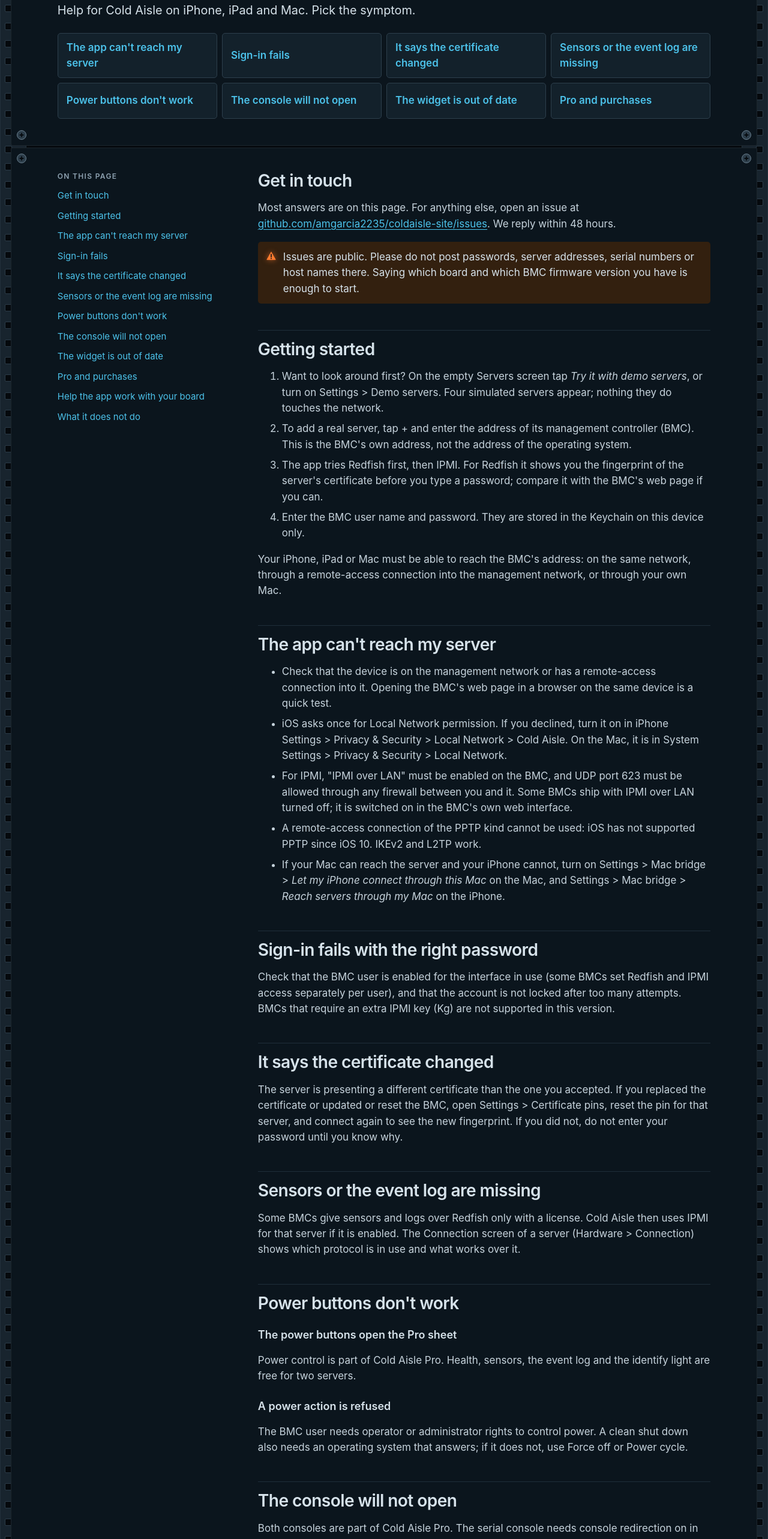
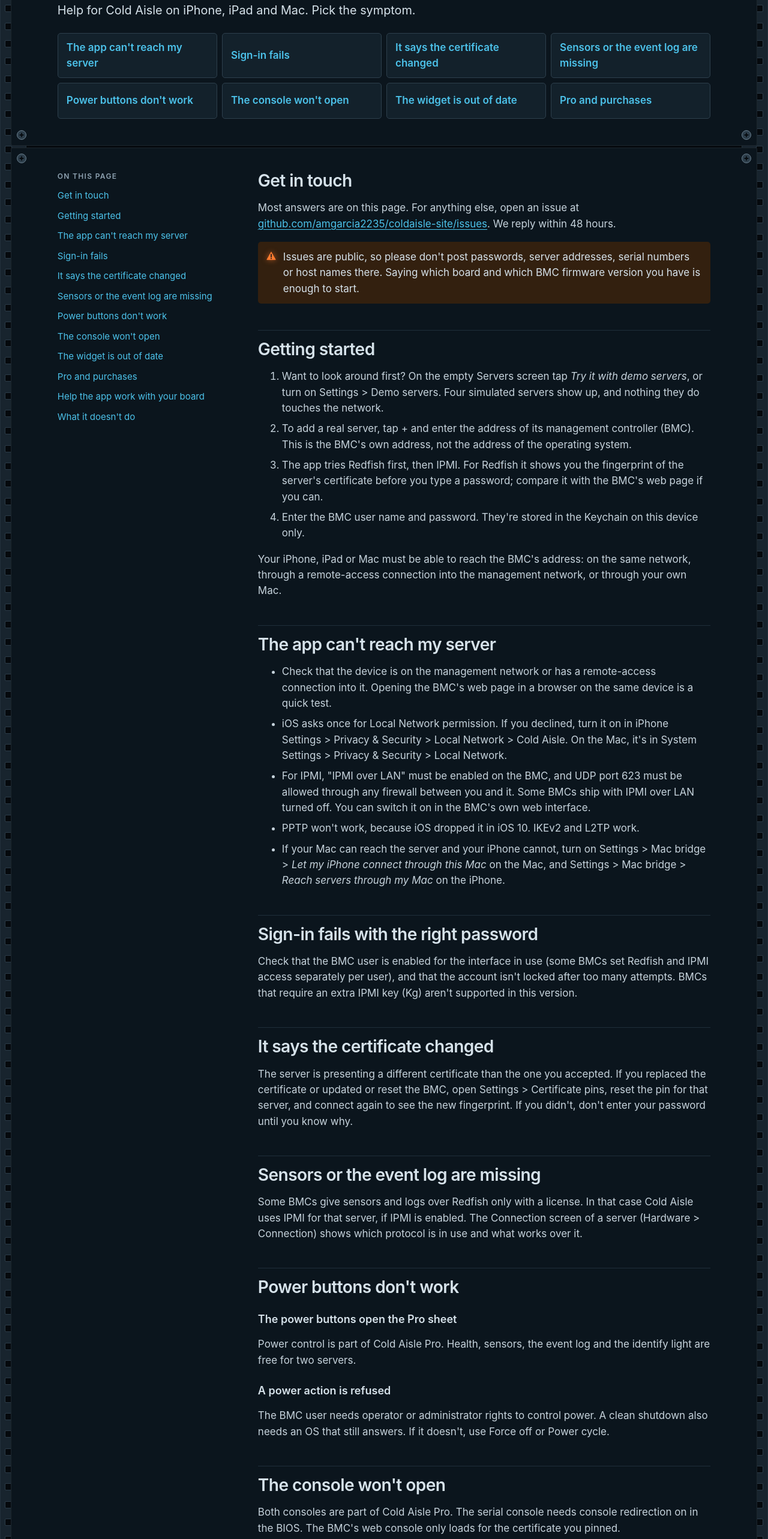
Before and after one commit to amgarcia2235/coldaisle-site, a plain HTML site: page support.html in a window 1280 px wide. Shown: the part 235-2800 px from the top of the page at 60% size. Drawn offline with Linux system fonts and the light colour scheme.

Commit message:
Rewrite home and support copy in a plainer voice
Co-Authored-By: Claude Opus 5.5 <noreply@anthropic.com>

```diff
--- a/support.html
+++ b/support.html
@@ -50,25 +50,25 @@
 <p class="eng">Support</p>
 <h1 class="page" id="content" tabindex="-1">What's going wrong?</h1>
 <p class="lead">Help for Cold Aisle on iPhone, iPad and Mac. Pick the symptom.</p>
-<ul class="symptoms"><li><a href="#cant-reach">The app can't reach my server</a></li><li><a href="#sign-in">Sign-in fails</a></li><li><a href="#certificate">It says the certificate changed</a></li><li><a href="#missing">Sensors or the event log are missing</a></li><li><a href="#power-actions">Power buttons don't work</a></li><li><a href="#consoles">The console will not open</a></li><li><a href="#widget">The widget is out of date</a></li><li><a href="#purchases">Pro and purchases</a></li></ul>
+<ul class="symptoms"><li><a href="#cant-reach">The app can't reach my server</a></li><li><a href="#sign-in">Sign-in fails</a></li><li><a href="#certificate">It says the certificate changed</a></li><li><a href="#missing">Sensors or the event log are missing</a></li><li><a href="#power-actions">Power buttons don't work</a></li><li><a href="#consoles">The console won't open</a></li><li><a href="#widget">The widget is out of date</a></li><li><a href="#purchases">Pro and purchases</a></li></ul>
 </div>
 </section>
 <section class="unit">
 <div class="doc">
-<nav class="side" aria-label="On this page"><h2 class="eng">On this page</h2><ul><li><a href="#contact">Get in touch</a></li><li><a href="#start">Getting started</a></li><li><a href="#cant-reach">The app can't reach my server</a></li><li><a href="#sign-in">Sign-in fails</a></li><li><a href="#certificate">It says the certificate changed</a></li><li><a href="#missing">Sensors or the event log are missing</a></li><li><a href="#power-actions">Power buttons don't work</a></li><li><a href="#consoles">The console will not open</a></li><li><a href="#widget">The widget is out of date</a></li><li><a href="#purchases">Pro and purchases</a></li><li><a href="#compat">Help the app work with your board</a></li><li><a href="#limits">What it does not do</a></li></ul></nav>
+<nav class="side" aria-label="On this page"><h2 class="eng">On this page</h2><ul><li><a href="#contact">Get in touch</a></li><li><a href="#start">Getting started</a></li><li><a href="#cant-reach">The app can't reach my server</a></li><li><a href="#sign-in">Sign-in fails</a></li><li><a href="#certificate">It says the certificate changed</a></li><li><a href="#missing">Sensors or the event log are missing</a></li><li><a href="#power-actions">Power buttons don't work</a></li><li><a href="#consoles">The console won't open</a></li><li><a href="#widget">The widget is out of date</a></li><li><a href="#purchases">Pro and purchases</a></li><li><a href="#compat">Help the app work with your board</a></li><li><a href="#limits">What it doesn't do</a></li></ul></nav>
 <div class="prose">
 <section id="contact">
 <h2>Get in touch</h2>
 <p>Most answers are on this page. For anything else, open an issue at <a href="https://github.com/amgarcia2235/coldaisle-site/issues">github.com/amgarcia2235/coldaisle-site/issues</a>. We reply within 48 hours.</p>
-<div class="warn"><svg class="lamp s l-warn glow" aria-hidden="true"><use href="#l-warn"/></svg><p>Issues are public. Please do not post passwords, server addresses, serial numbers or host names there. Saying which board and which BMC firmware version you have is enough to start.</p></div>
+<div class="warn"><svg class="lamp s l-warn glow" aria-hidden="true"><use href="#l-warn"/></svg><p>Issues are public, so please don't post passwords, server addresses, serial numbers or host names there. Saying which board and which BMC firmware version you have is enough to start.</p></div>
 </section>
 <section id="start">
 <h2>Getting started</h2>
 <ol>
-<li>Want to look around first? On the empty Servers screen tap <em>Try it with demo servers</em>, or turn on Settings &gt; Demo servers. Four simulated servers appear; nothing they do touches the network.</li>
+<li>Want to look around first? On the empty Servers screen tap <em>Try it with demo servers</em>, or turn on Settings &gt; Demo servers. Four simulated servers show up, and nothing they do touches the network.</li>
 <li>To add a real server, tap + and enter the address of its management controller (BMC). This is the BMC's own address, not the address of the operating system.</li>
 <li>The app tries Redfish first, then IPMI. For Redfish it shows you the fingerprint of the server's certificate before you type a password; compare it with the BMC's web page if you can.</li>
-<li>Enter the BMC user name and password. They are stored in the Keychain on this device only.</li>
+<li>Enter the BMC user name and password. They're stored in the Keychain on this device only.</li>
 </ol>
 <p>Your iPhone, iPad or Mac must be able to reach the BMC's address: on the same network, through a remote-access connection into the management network, or through your own Mac.</p>
 </section>
@@ -76,33 +76,33 @@
 <h2>The app can't reach my server</h2>
 <ul>
 <li>Check that the device is on the management network or has a remote-access connection into it. Opening the BMC's web page in a browser on the same device is a quick test.</li>
-<li>iOS asks once for Local Network permission. If you declined, turn it on in iPhone Settings &gt; Privacy &amp; Security &gt; Local Network &gt; Cold Aisle. On the Mac, it is in System Settings &gt; Privacy &amp; Security &gt; Local Network.</li>
-<li>For IPMI, "IPMI over LAN" must be enabled on the BMC, and UDP port 623 must be allowed through any firewall between you and it. Some BMCs ship with IPMI over LAN turned off; it is switched on in the BMC's own web interface.</li>
-<li>A remote-access connection of the PPTP kind cannot be used: iOS has not supported PPTP since iOS 10. IKEv2 and L2TP work.</li>
+<li>iOS asks once for Local Network permission. If you declined, turn it on in iPhone Settings &gt; Privacy &amp; Security &gt; Local Network &gt; Cold Aisle. On the Mac, it's in System Settings &gt; Privacy &amp; Security &gt; Local Network.</li>
+<li>For IPMI, "IPMI over LAN" must be enabled on the BMC, and UDP port 623 must be allowed through any firewall between you and it. Some BMCs ship with IPMI over LAN turned off. You can switch it on in the BMC's own web interface.</li>
+<li>PPTP won't work, because iOS dropped it in iOS 10. IKEv2 and L2TP work.</li>
 <li>If your Mac can reach the server and your iPhone cannot, turn on Settings &gt; Mac bridge &gt; <em>Let my iPhone connect through this Mac</em> on the Mac, and Settings &gt; Mac bridge &gt; <em>Reach servers through my Mac</em> on the iPhone.</li>
 </ul>
 </section>
 <section id="sign-in">
 <h2>Sign-in fails with the right password</h2>
-<p>Check that the BMC user is enabled for the interface in use (some BMCs set Redfish and IPMI access separately per user), and that the account is not locked after too many attempts. BMCs that require an extra IPMI key (Kg) are not supported in this version.</p>
+<p>Check that the BMC user is enabled for the interface in use (some BMCs set Redfish and IPMI access separately per user), and that the account isn't locked after too many attempts. BMCs that require an extra IPMI key (Kg) aren't supported in this version.</p>
 </section>
 <section id="certificate">
 <h2>It says the certificate changed</h2>
-<p>The server is presenting a different certificate than the one you accepted. If you replaced the certificate or updated or reset the BMC, open Settings &gt; Certificate pins, reset the pin for that server, and connect again to see the new fingerprint. If you did not, do not enter your password until you know why.</p>
+<p>The server is presenting a different certificate than the one you accepted. If you replaced the certificate or updated or reset the BMC, open Settings &gt; Certificate pins, reset the pin for that server, and connect again to see the new fingerprint. If you didn't, don't enter your password until you know why.</p>
 </section>
 <section id="missing">
 <h2>Sensors or the event log are missing</h2>
-<p>Some BMCs give sensors and logs over Redfish only with a license. Cold Aisle then uses IPMI for that server if it is enabled. The Connection screen of a server (Hardware &gt; Connection) shows which protocol is in use and what works over it.</p>
+<p>Some BMCs give sensors and logs over Redfish only with a license. In that case Cold Aisle uses IPMI for that server, if IPMI is enabled. The Connection screen of a server (Hardware &gt; Connection) shows which protocol is in use and what works over it.</p>
 </section>
 <section id="power-actions">
 <h2>Power buttons don't work</h2>
 <h3>The power buttons open the Pro sheet</h3>
 <p>Power control is part of Cold Aisle Pro. Health, sensors, the event log and the identify light are free for two servers.</p>
 <h3>A power action is refused</h3>
-<p>The BMC user needs operator or administrator rights to control power. A clean shut down also needs an operating system that answers; if it does not, use Force off or Power cycle.</p>
+<p>The BMC user needs operator or administrator rights to control power. A clean shutdown also needs an OS that still answers. If it doesn't, use Force off or Power cycle.</p>
 </section>
 <section id="consoles">
-<h2>The console will not open</h2>
+<h2>The console won't open</h2>
 <p>Both consoles are part of Cold Aisle Pro. The serial console needs console redirection on in the BIOS. The BMC's web console only loads for the certificate you pinned.</p>
 </section>
 <section id="widget">
@@ -118,10 +118,10 @@
 </section>
 <section id="compat">
 <h2>Help the app work with your board</h2>
-<p>BMCs differ by board and firmware. If something does not work, or if everything does on a board that is not listed anywhere, a compatibility report helps: open the server, then Hardware &gt; Connection &gt; <em>Share a compatibility report</em>. It contains the maker, model, firmware versions, the protocol in use and what works, and leaves out the server's name, address, user name, serial number and password. Read it, then paste it into an issue.</p>
+<p>BMCs differ by board and firmware. If something doesn't work, or everything works on a board nobody has listed yet, a compatibility report helps: open the server, then Hardware &gt; Connection &gt; <em>Share a compatibility report</em>. It contains the maker, model, firmware versions, the protocol in use and what works, and leaves out the server's name, address, user name, serial number and password. Read it, then paste it into an issue.</p>
 </section>
 <section id="limits">
-<h2>What it does not do</h2>
+<h2>What it doesn't do</h2>
 <p>There is no built-in graphical KVM. For that, the app opens the BMC's own web console.</p>
 </section>
 </div>
```
Also changed, not shown: index.html (+14 -14 lines).
